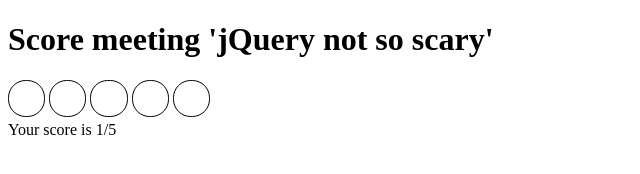
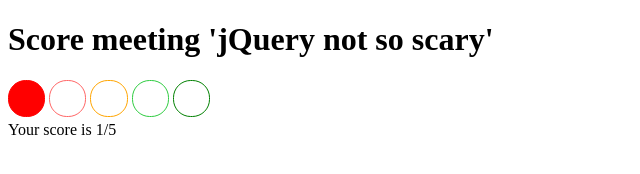
Before and after one commit to RenataBaryla/Circles-for-scoring, a plain HTML site: page index.html in a window 1280 px wide. Both pictures are taken after a click on the element 26 px from the left and 98 px from the top of the page. Shown: the whole page, without its empty margins (0-640 px from the left). Drawn offline with nearby package versions, Linux system fonts and the light colour scheme.

Commit message:
Update style.css
added colors

```diff
--- a/style.css
+++ b/style.css
@@ -7,9 +7,33 @@
         margin: 0;
         padding: .1em;
     }
-.movedOn {
-  background-color: yellow;
+#circle1 {
+  border-color: red;
 }
-.scored {
+.bgcircle1, .clickbgcircle1 {
+  background-color: red;
+}
+#circle2 {
+  border-color: #FF6666;
+}
+.bgcircle2, .clickbgcircle2 {
+  background-color: #FF6666;
+}
+#circle3 {
+  border-color: orange;
+}
+.bgcircle3, .clickbgcircle3 {
+  background-color: orange;
+}
+#circle4 {
+  border-color: #2ECC40;
+}
+.bgcircle4, .clickbgcircle4 {
+  background-color: #2ECC40;
+}
+#circle5 {
+  border-color: green;
+}
+.bgcircle5, .clickbgcircle5 {
   background-color: green;
 }
```
